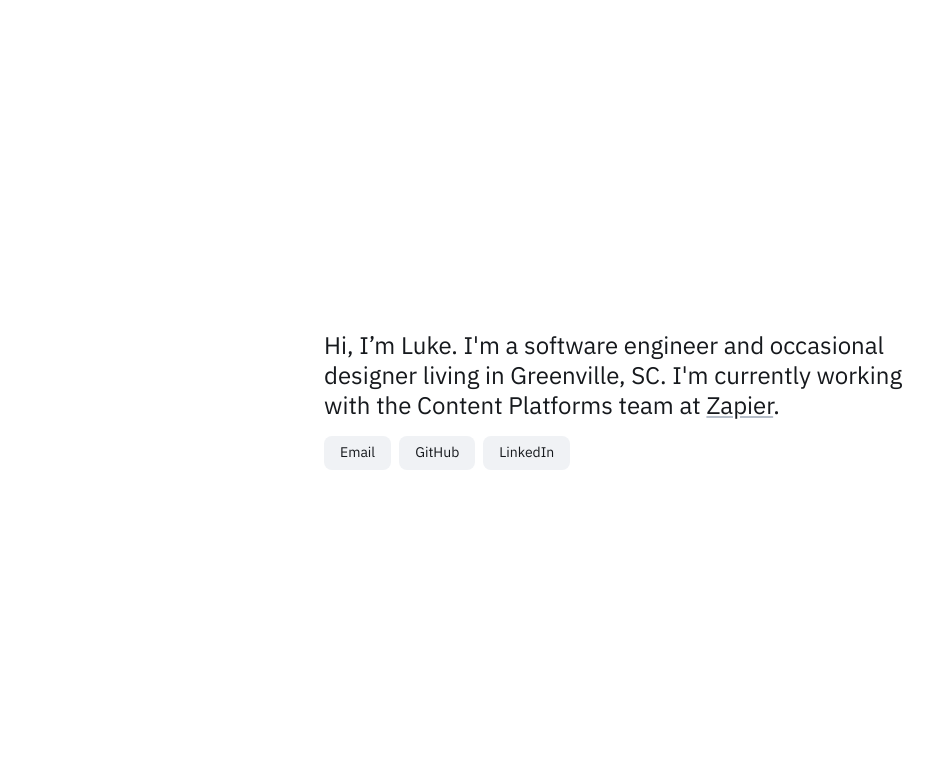
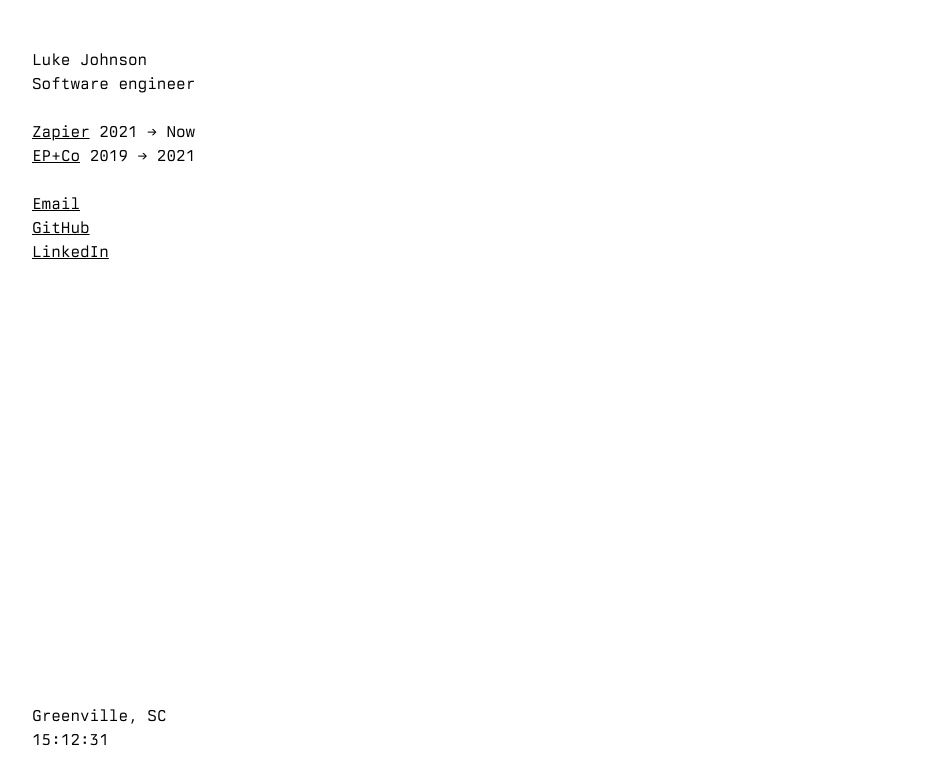
Before and after one commit to lukecjohnson/personal-site, a plain HTML site: page index.html in a window 1280 px wide. Shown: the whole page, without its empty margins (16-949 px from the left). Drawn offline with Linux system fonts and the light colour scheme.

Commit message:
redesign

```diff
--- a/index.html
+++ b/index.html
@@ -1,28 +1,104 @@
-<!DOCTYPE html>
+<!doctype html>
 <html lang="en">
-
   <head>
     <meta charset="UTF-8" />
     <meta name="viewport" content="width=device-width, initial-scale=1.0" />
     <title>Luke Johnson</title>
-  <meta name="description" content="A software engineer and occasional designer living in Greenville, SC" />
     <link rel="icon" type="image/png" href="favicon.png" />
-  <link rel="stylesheet" href="/styles.css" />
+    <style>
+      @font-face {
+        font-family: 'TX-02';
+        font-style: normal;
+        font-weight: 400;
+        src: url('TX-02-Regular.woff2') format('woff2');
+      }
+
+      * {
+        margin: 0;
+        box-sizing: border-box;
+      }
+
+      html, body {
+        height: 100%;
+      }
+
+      body {
+        display: grid;
+        grid-template-rows: 1fr auto;
+        padding: 48px;
+        font-family: "TX-02", monospace;
+        font-size: 16px;
+        line-height: 1.5;
+        -webkit-font-smoothing: antialiased;
+        -moz-osx-font-smoothing: grayscale;
+        color: #000000;
+        background-color: #FFFFFF;
+      }
+
+      a {
+        color: inherit;
+      }
+
+      a:hover {
+        color: #FFFFFF;
+        background-color: #000000;
+      }
+
+      h1 {
+        font-size: inherit;
+        font-weight: 400;
+      }
+
+      section + section {
+        margin-top: 24px;
+      }
+
+      @media (width <= 640px) {
+        body {
+          padding: 24px;
+        }
+      }
+    </style>
   </head>
-
   <body>
     <main>
-    <p>
-      Hi, I’m Luke. I'm a software engineer and occasional designer living in
-      Greenville, SC. I'm currently working with the Content Platforms team at
-      <a href="https://zapier.com" target="_blank" rel="noopener">Zapier</a>.
-    </p>
-    <nav>
-      <a href="mailto:me@lukecjohnson.com">Email</a>
-      <a href="https://github.com/lukecjohnson" target="_blank" rel="noopener">GitHub</a>
-      <a href="https://www.linkedin.com/in/lukecjohnson" target="_blank" rel="noopener">LinkedIn</a>
-    </nav>
+      <section>
+        <h1>Luke Johnson</h1>
+        <div>Software engineer</div>
+      </section>
+      <section>
+        <div>
+          <a href="https://zapier.com" target="_blank" rel="noopener">Zapier</a>
+          <span>2021 → Now</span>
+        </div>
+        <div>
+          <a href="https://epandco.com" target="_blank" rel="noopener">EP+Co</a>
+          <span>2019 → 2021</span>
+        </div>
+      </section>
+      <section>
+        <div><a href="mailto:me@lukecjohnson.com">Email</a></div>
+        <div><a href="https://github.com/lukecjohnson" target="_blank" rel="noopener">GitHub</a></div>
+        <div><a href="https://www.linkedin.com/in/lukecjohnson" target="_blank" rel="noopener">LinkedIn</a></div>
+      </section>
     </main>
+    <footer>
+      <div>Greenville, SC</div>
+      <time>00:00:00</time>
+    </footer>
+    <script>
+      function setTime() {
+        const time = new Intl.DateTimeFormat('en-US', {
+          timeZone: 'America/New_York',
+          hour: '2-digit',
+          minute: '2-digit',
+          second: '2-digit',
+          hour12: false,
+        }).format(new Date())
+        document.querySelector('time').innerText = time;
+      }
+      setTime();
+      setInterval(setTime, 1000);
+    </script>
   </body>
-
 </html>
--- a/styles.css
+++ /dev/null
@@ -1,95 +0,0 @@
-@font-face {
-  font-family: 'IBM Plex Sans';
-  font-style: normal;
-  font-weight: 400;
-  src: url('ibm-plex-sans.woff2') format('woff2');
-}
-
-:root {
-  --text: #16191d;
-  --background: #ffffff;
-  --button: #f0f2f5;
-  --button-hover: #e0e5eb;
-  --underline: #b6bec9;
-}
-
-@media (prefers-color-scheme: dark) {
-  :root {
-    --text: #f0f2f5;
-    --background: #000000;
-    --button: #16191d;
-    --button-hover: #21262c;
-    --underline: #454c54;
-  }
-}
-
-html,
-body {
-  height: 100%;
-}
-
-body {
-  margin: 0;
-  padding: 20px;
-  box-sizing: border-box;
-  background-color: var(--background);
-  color: var(--text);
-  font-family: 'IBM Plex Sans', sans-serif;
-  font-size: 20px;
-  line-height: 1.25;
-  -webkit-font-smoothing: antialiased;
-  -moz-osx-font-smoothing: grayscale;
-}
-
-@media (min-width: 640px) {
-  body {
-    display: flex;
-    justify-content: center;
-    align-items: center;
-    font-size: 24px;
-  }
-}
-
-p {
-  margin: 0;
-}
-
-a {
-  color: inherit;
-  text-decoration-color: var(--underline);
-  transition: text-decoration-color 250ms;
-}
-
-@media (hover: hover) {
-  a:hover {
-    text-decoration-color: var(--text);
-  }
-}
-
-main {
-  max-width: 600px;
-}
-
-nav {
-  display: flex;
-  flex-wrap: wrap;
-  gap: 8px;
-  margin-top: 16px;
-}
-
-nav a {
-  font-size: 14px;
-  text-align: center;
-  text-decoration: none;
-  padding: 8px 16px;
-  border: none;
-  border-radius: 8px;
-  background-color: var(--button);
-  transition: background-color 250ms;
-}
-
-@media (hover: hover) {
-  nav a:hover {
-    background-color: var(--button-hover);
-  }
-}
```
Also changed, not shown: 404.html (deleted, +0 -19 lines), TX-02-Regular.woff2 (added), ibm-plex-sans.woff2 (deleted). Lines whose indentation alone changed are shown as unchanged.
